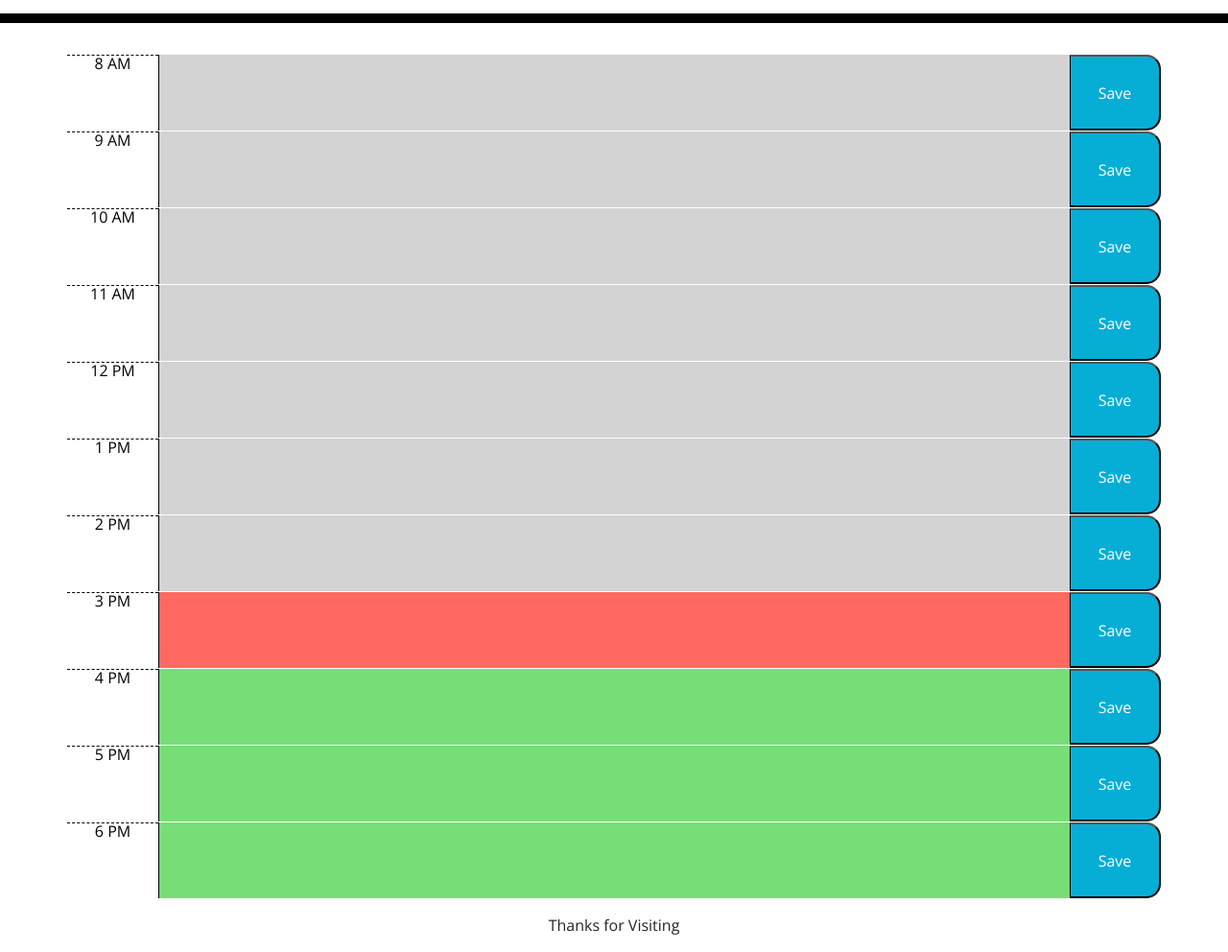
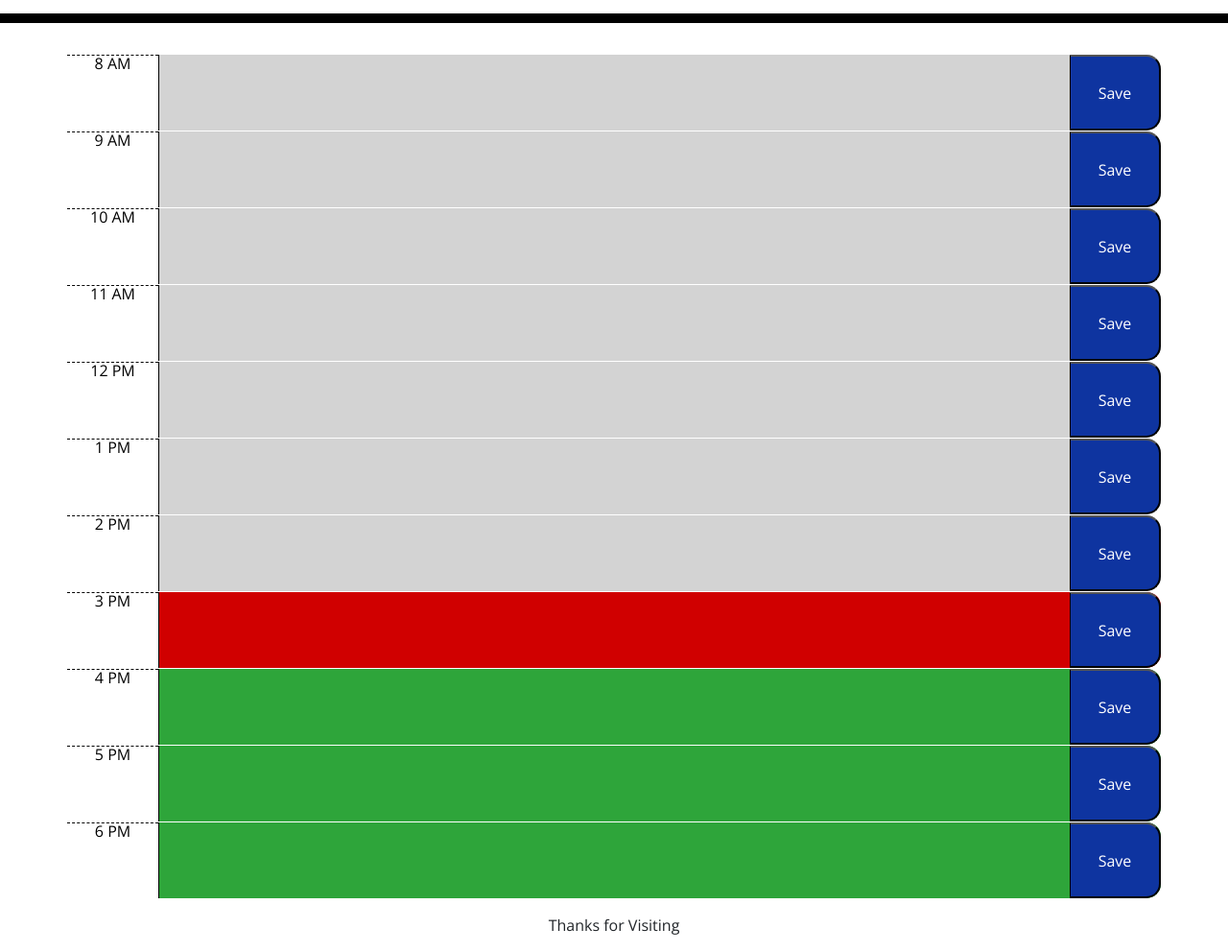
Before and after one commit to kristenc1031/Work.Day.Scheduler, a plain HTML site: page index.html in a window 1280 px wide. Shown: the part 280-1272 px from the top of the page at 96% size. Drawn offline with nearby package versions, Linux system fonts and the light colour scheme.

Commit message:
changed colors

```diff
--- a/style.css
+++ b/style.css
@@ -48,12 +48,12 @@ textarea {
 }
 
 .present {
-  background-color: #ff6961;
+  background-color: #d00000;
   color: white;
 }
 
 .future {
-  background-color: #77dd77;
+  background-color: #2ea53a;
   color: white;
 }
 
@@ -61,7 +61,7 @@ textarea {
   border-left: 1px solid black;
   border-top-right-radius: 15px;
   border-bottom-right-radius: 15px;
-  background-color: #06aed5;
+  background-color: #0e34a0;
   color: white;
 }
 
```
